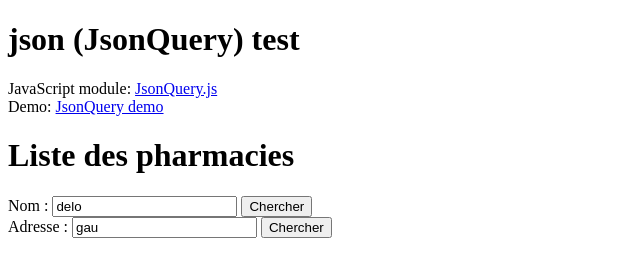
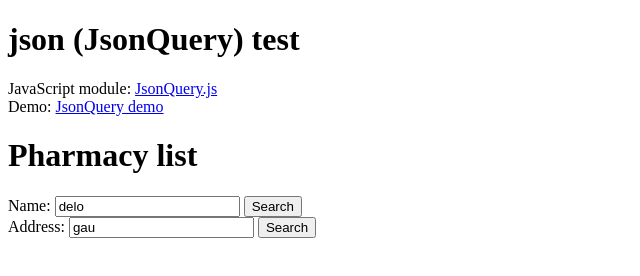
Before and after one commit to pierrepo/web_app_storage_sqlite_json, a plain HTML site: page test_json.html in a window 1280 px wide. Shown: the whole page, without its empty margins (0-640 px from the left). Drawn offline with Linux system fonts and the light colour scheme.

Commit message:
Translate files to English (final)

```diff
--- a/test_json.html
+++ b/test_json.html
@@ -15,18 +15,18 @@ JavaScript module: <a href="https://github.com/jiren/JsonQuery">JsonQuery.js</a>
 Demo: <a href="http://jiren.github.io/JsonQuery/">JsonQuery demo</a>
 </p>
 
-<h1>Liste des pharmacies</h1>
+<h1>Pharmacy list</h1>
 
 <div>
-<label for="input_name">Nom :</label>
+<label for="input_name">Name:</label>
 <input id="input_name" type="text" value="delo"/>
-<button id="button_name" type="button">Chercher</button>
+<button id="button_name" type="button">Search</button>
 </div>
 
 <div>
-<label for="input_address">Adresse :</label>
+<label for="input_address">Address:</label>
 <input id="input_address" type="text" value="gau"/>
-<button id="button_address" type="button">Chercher</button>
+<button id="button_address" type="button">Search</button>
 </div>
 
 <pre id="debug"></pre>
```
Also changed, not shown: test_sqlite.html (+5 -5 lines).
